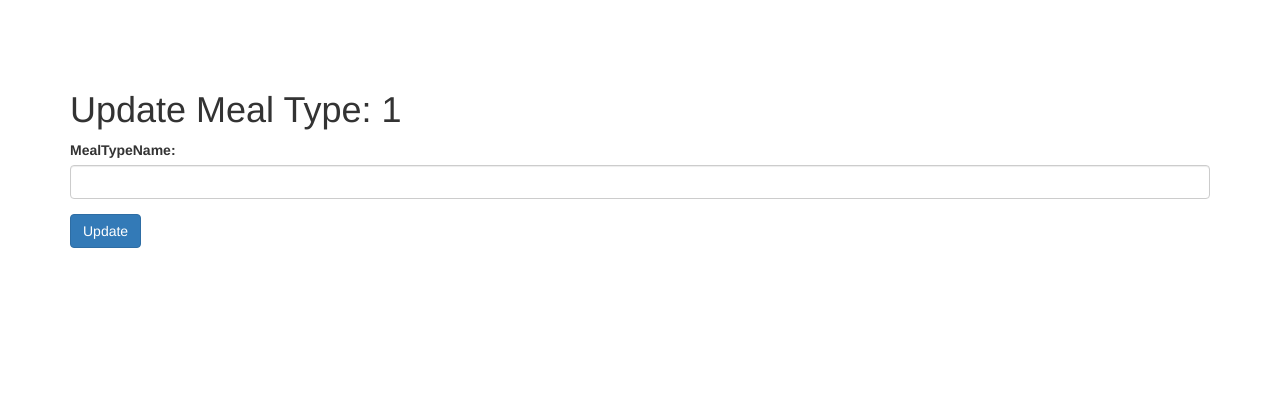
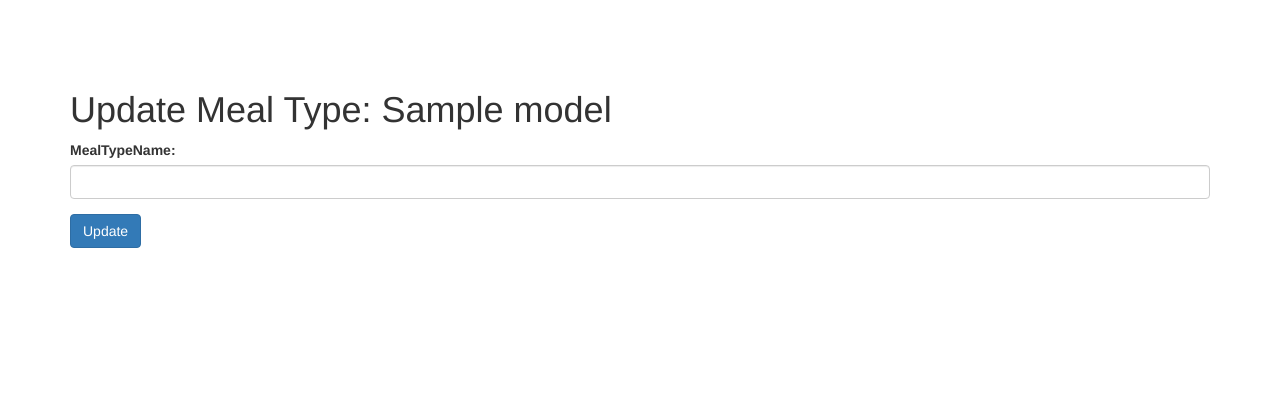
Before and after one commit to nlanglois/Chowser, a Yii app: template views/meal-type/update.php in a window 1280 px wide. Shown: the top 420 px of the page. Run offline with PHP 8.4 and a stand-in for Yii, Linux system fonts and the light colour scheme; the template is opened without the code that fills it: most values are stand-ins (such as "Sample title", 1, 10 or a date in 2020); form fields are guessed from the names that the template uses; data that the repository does not hold is empty; some libraries are stand-ins or nearby versions.

Commit message:
Shows actual meal-type instead of meal-type id in breadcrumbs and title of page.

```diff
--- a/views/meal-type/update.php
+++ b/views/meal-type/update.php
@@ -5,9 +5,9 @@ use yii\helpers\Html;
 /* @var $this yii\web\View */
 /* @var $model app\models\MealType */
 
-$this->title = 'Update Meal Type: ' . $model->id;
+$this->title = 'Update Meal Type: ' . $model->mealTypeName;
 $this->params['breadcrumbs'][] = ['label' => 'Meal Types', 'url' => ['index']];
-$this->params['breadcrumbs'][] = ['label' => $model->id, 'url' => ['view', 'id' => $model->id]];
+$this->params['breadcrumbs'][] = ['label' => $model->mealTypeName, 'url' => ['view', 'id' => $model->id]];
 $this->params['breadcrumbs'][] = 'Update';
 ?>
 <div class="meal-type-update">
--- a/views/meal-type/view.php
+++ b/views/meal-type/view.php
@@ -6,7 +6,7 @@ use yii\widgets\DetailView;
 /* @var $this yii\web\View */
 /* @var $model app\models\MealType */
 
-$this->title = $model->id;
+$this->title = $model->mealTypeName;
 $this->params['breadcrumbs'][] = ['label' => 'Meal Types', 'url' => ['index']];
 $this->params['breadcrumbs'][] = $this->title;
 ?>
```
